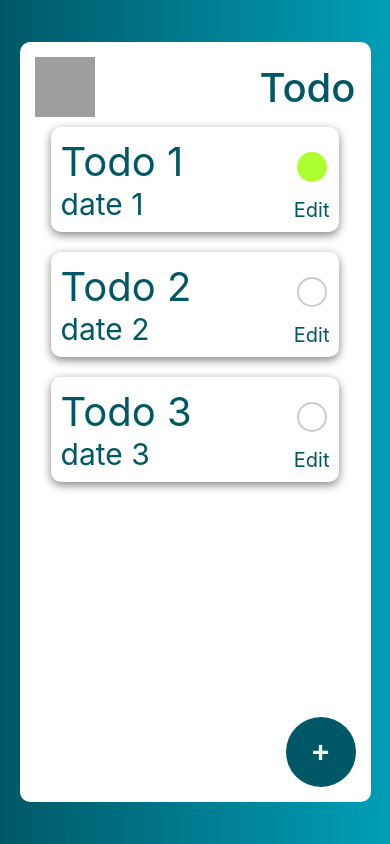
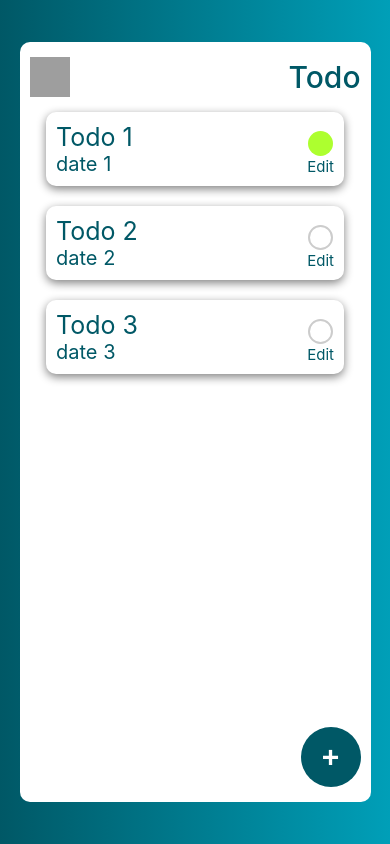
Before and after one commit to epicmet/todo_list, a website: page src/index.html in a window 390 px wide. Drawn offline with Linux system fonts and the light colour scheme; grey boxes are pictures that could not be loaded.

Commit message:
fixed sizing of elements for mobile design

```diff
--- a/src/index.html
+++ b/src/index.html
@@ -3,6 +3,7 @@
   <head>
     <title>Todo List</title>
     <meta charset="UTF-8" />
+    <meta name="viewport" content="width=device-width,initial-scale=1" />
     <link rel="stylesheet" href="css/style.css" />
   </head>
   <body>
--- a/src/scss/_modal.scss
+++ b/src/scss/_modal.scss
@@ -13,10 +13,10 @@
 
 .modal-content {
   margin: auto;
-  padding: 15px;
+  padding: 10px;
   background-color: $white-color;
-  width: 40vw;
-  height: 40vh;
+  width: 80vw;
+  height: 45vh;
   display: flex;
   flex-direction: column;
   align-items: center;
--- a/src/scss/_task.scss
+++ b/src/scss/_task.scss
@@ -15,23 +15,23 @@
   }
 
   &__todo {
-    font-size: 4rem;
+    font-size: 2.5rem;
   }
 
   &__date {
-    font-size: 3rem;
+    font-size: 2rem;
   }
 
   &__action {
-    margin-top: 15px;
-    width: 30px;
-    height: 30px;
+    margin-top: 9px;
+    width: 25px;
+    height: 25px;
     border-radius: 50%;
     border: 2px darken($white-color, 20%) solid;
   }
 
   &__edit a {
-    font-size: 2rem;
+    font-size: 1.5rem;
     color: $primary-color;
   }
 
--- a/src/scss/style.scss
+++ b/src/scss/style.scss
@@ -35,10 +35,10 @@ main {
   height: 90vh;
   border-radius: 10px;
 
-  padding: 1.5rem;
+  padding: 1rem;
   display: grid;
   grid-template-columns: 1fr;
-  grid-template-rows: 6rem auto 7rem;
+  grid-template-rows: 5rem auto 7rem;
 }
 
 .hero {
@@ -48,13 +48,13 @@ main {
   align-items: center;
 
   &__icon {
-    width: 60px;
-    height: 60px;
+    width: 40px;
+    height: 40px;
   }
 
   &__title {
     font-weight: 500;
-    font-size: 4rem;
+    font-size: 3rem;
   }
 }
 
@@ -70,7 +70,7 @@ main {
 
   &__text {
     margin-top: 1rem;
-    font-size: 4rem;
+    font-size: 2rem;
   }
 }
 
@@ -88,8 +88,8 @@ main {
   justify-content: flex-end;
 
   &__btn {
-    width: 70px;
-    height: 70px;
+    width: 60px;
+    height: 60px;
     border-radius: 50%;
     border: none;
     background-color: $primary-color;
```
Also changed, not shown: src/css/style.css.
